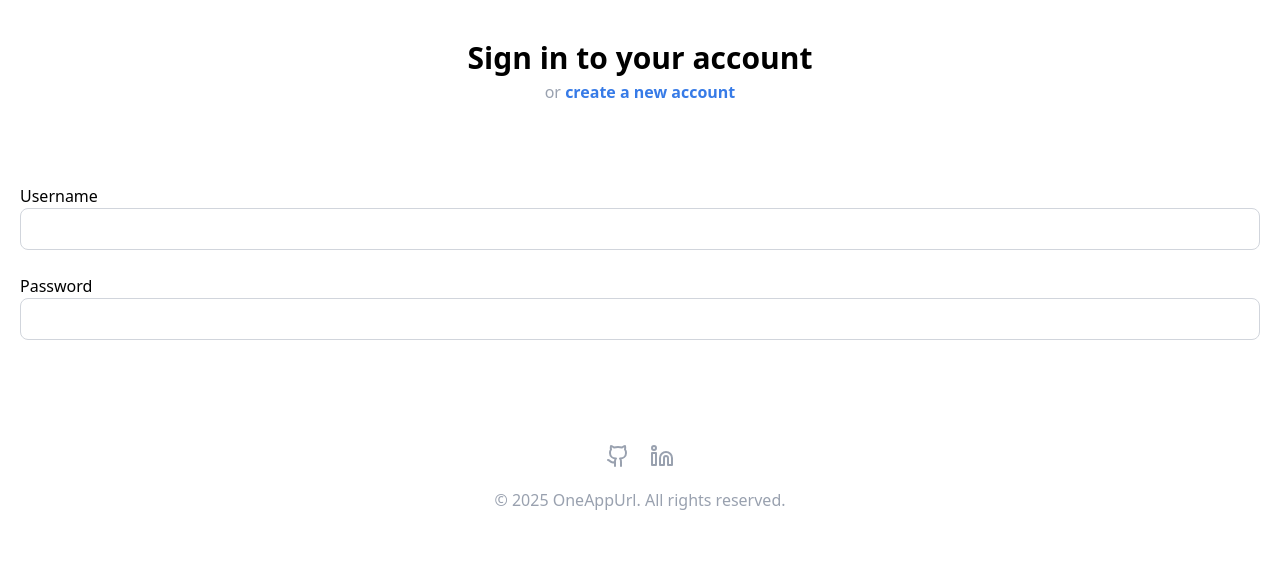
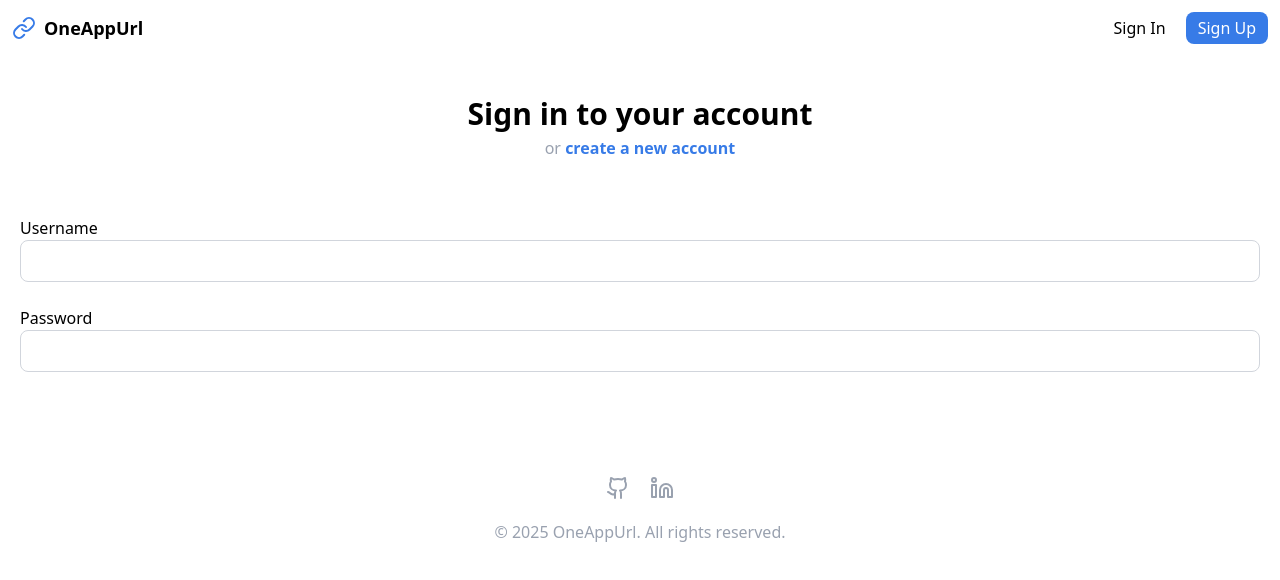
Before and after one commit to jihaddmz/OneAppUrl, a React (Vite) app: page /auth in a window 1280 px wide. Shown: the top 580 px of the page. Built offline with nearby package versions, Linux system fonts and the light colour scheme.

Commit message:
- Updated auth ui

```diff
--- a/src/pages/Auth.tsx
+++ b/src/pages/Auth.tsx
@@ -1,4 +1,5 @@
 import React, {useState} from "react";
+import Navbar from "../components/Navbar.tsx";
 
 const Auth = () => {
     const [isSignedIn, setIsSignedIn] = useState<boolean>(true);
@@ -13,6 +14,7 @@ const Auth = () => {
 
     return (
         <div className="flex flex-col items-center">
+            <Navbar />
             {isSignedIn && (
                 <div className="flex flex-col items-center mt-10">
                     <h1 className="font-bold text-3xl text-center">Sign in to your account</h1>
@@ -21,7 +23,7 @@ const Auth = () => {
                     }}>create a new account</span></p>
 
                     <div className="w-screen flex px-5">
-                        <form className="flex flex-col mt-20 w-full" onSubmit={onSubmitForm}>
+                        <form className="flex flex-col mt-14 w-full" onSubmit={onSubmitForm}>
                             <label htmlFor="username">Username</label>
                             <input className="border w-full border-gray-300 p-2 rounded-lg" name="username"
                                    id="username" value={username} onChange={(e) => setUsername(e.target.value)}/>
@@ -45,7 +47,7 @@ const Auth = () => {
                     }}>sign in to your existing account</span></p>
 
                     <div className="w-screen flex px-5">
-                        <form className="flex flex-col mt-20 w-full" onSubmit={onSubmitForm}>
+                        <form className="flex flex-col mt-14 w-full" onSubmit={onSubmitForm}>
                             <label htmlFor={"fullName"}>Full Name</label>
                             <input className="border w-full border-gray-300 p-2 rounded-lg" name="fullName" id={"fullName"} value={fullName} onChange={(e) => setFullName(e.target.value)}/>
                             <br />
```
